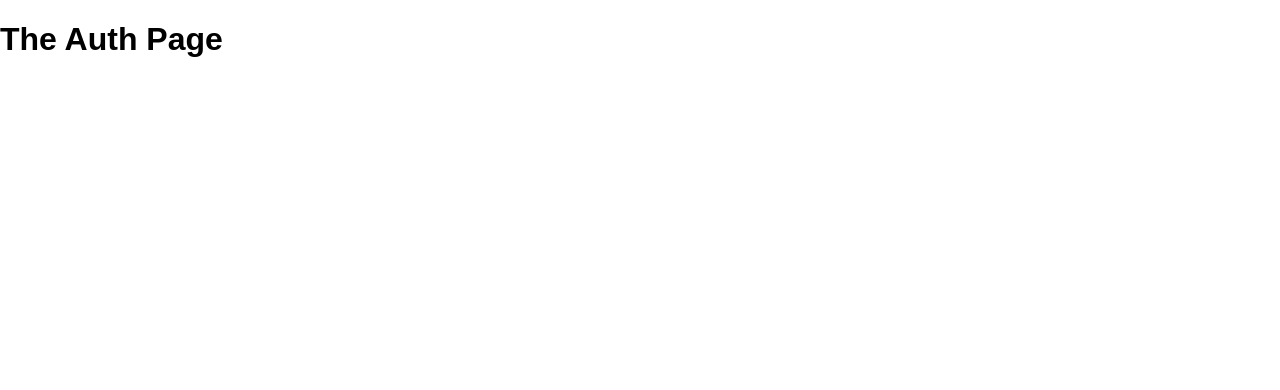
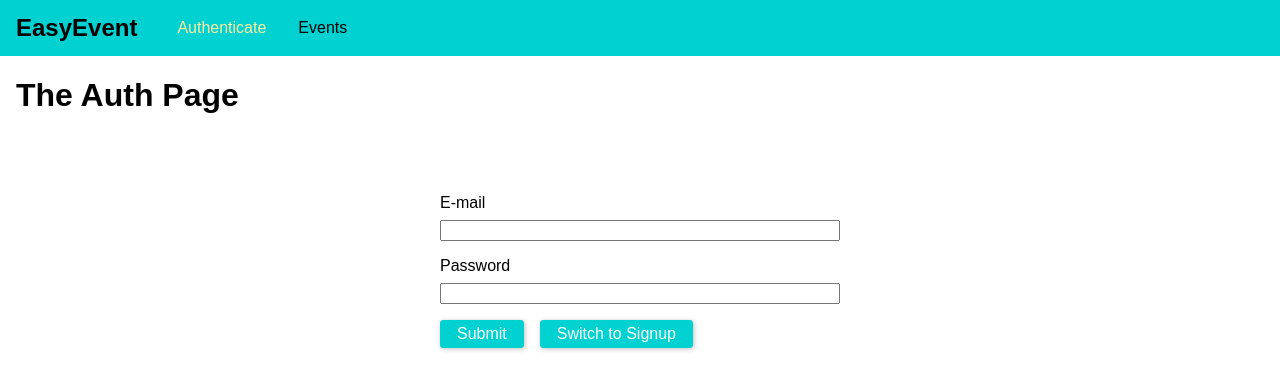
Before and after one commit to StireArLankar/node-react-graphql-mongodb, a React (Create React App) app in the folder frontend/: page /auth in a window 1280 px wide. Shown: the top 390 px of the page. Built offline with nearby package versions, Linux system fonts and the light colour scheme.

Commit message:
added basic authentication

```diff
--- a/frontend/src/App.js
+++ b/frontend/src/App.js
@@ -1,18 +1,39 @@
-import React from 'react'
+import React, { useState } from 'react'
 import { BrowserRouter, Switch, Route, Redirect } from 'react-router-dom'
 import AuthPage from './pages/AuthPage'
 import EventsPage from './pages/EventsPage'
 import BookingsPage from './pages/BookingsPage'
+import Header from './components/Header'
+import AuthContext from './context/auth.context'
+
+const initialState = {
+  token: '',
+  userId: ''
+}
 
 const App = () => {
+  const [state, setState] = useState({ ...initialState })
+
+  const login = ({ token, userId }) => setState({ token, userId })
+  const logout = () => setState({ ...initialState })
+
+  const { token, userId } = state
+
   return (
     <BrowserRouter basename={process.env.PUBLIC_URL}>
-      <Switch>
-        <Redirect from='/' to='/auth' exact />
-        <Route path='/auth' component={AuthPage} />
-        <Route path='/events' component={EventsPage} />
-        <Route path='/bookings' component={BookingsPage} />
-      </Switch>
+      <AuthContext.Provider value={{ token, userId, login, logout }}>
+        <Header />
+        <main>
+          <Switch>
+            {!state.token && <Redirect from='/' to='/auth' exact />}
+            {state.token && <Redirect from='/' to='/events' exact />}
+            {state.token && <Redirect from='/auth' to='/events' exact />}
+            {!state.token && <Route path='/auth' component={AuthPage} />}
+            <Route path='/events' component={EventsPage} />
+            {state.token && <Route path='/bookings' component={BookingsPage} />}
+          </Switch>
+        </main>
+      </AuthContext.Provider>
     </BrowserRouter>
   )
 }
--- /dev/null
+++ b/frontend/src/components/AuthForm/auth.module.css
@@ -0,0 +1,37 @@
+.form {
+  width: 25rem;
+  max-width: 80%;
+  margin: 5rem auto;
+}
+
+.control {
+  margin-bottom: 1rem;
+}
+
+.label {
+  margin-bottom: 0.5rem;
+}
+
+.label,
+.input {
+  width: 100%;
+  display: block;
+}
+
+.button {
+  background-color: #01d1d1;
+  font: inherit;
+  border: 1px solid #01d1d1;
+  border-radius: 3px;
+  padding: 0.25rem 1rem;
+  margin-right: 1rem;
+  box-shadow: 1px 1px 5px rgba(0, 0, 0, 0.25);
+  color: white;
+  cursor: pointer;
+}
+
+.button:hover,
+.button:active {
+  background-color: #01a7a7;
+  border-color: #01a7a7;
+}
--- /dev/null
+++ b/frontend/src/components/AuthForm/index.js
@@ -0,0 +1,120 @@
+import React, { useState, useContext } from 'react'
+import classes from './auth.module.css'
+import AuthContext from '../../context/auth.context'
+
+const initialState = {
+  email: '',
+  password: ''
+}
+
+const getSignUpBody = ({ email, password }) => ({
+  query: `
+    mutation {
+      createUser(userInput: {email: "${email}", password: "${password}"}) {
+        _id
+        email
+        password
+      }
+    }
+  `
+})
+
+const getLoginBody = ({ email, password }) => ({
+  query: `
+    query {
+      login(email: "${email}", password: "${password}") {
+        _id
+        token
+        tokenExpiration
+      }
+    }
+  `
+})
+
+const AuthForm = () => {
+  const [state, setState] = useState({ ...initialState })
+  const [isLogin, setIsLogin] = useState(true)
+
+  const authCtx = useContext(AuthContext)
+
+  const onInputChange = (name) => (evt) => {
+    const value = evt.target.value
+    setState((state) => ({ ...state, [name]: value }))
+  }
+
+  const onModeChange = (evt) => {
+    evt.preventDefault()
+    setIsLogin((state) => !state)
+  }
+
+  const onSubmit = (evt) => {
+    evt.preventDefault()
+    const { email, password } = state
+    if (email.trim().length === 0 || password.trim().length === 0) return
+
+    const requestBody = isLogin ? getLoginBody(state) : getSignUpBody(state)
+
+    fetch('http://localhost:3001/graphql', {
+      method: 'POST',
+      body: JSON.stringify(requestBody),
+      headers: {
+        'Content-Type': 'application/json'
+      }
+    })
+      .then((res) => {
+        if (res.status !== 200 && res.status !== 201) {
+          throw new Error('Failed!')
+        }
+        return res.json()
+      })
+      .then((body) => {
+        if (isLogin) {
+          const { token, _id: userId } = body.data.login
+          authCtx.login({ token, userId })
+        }
+        console.log(body)
+      })
+      .catch((err) => console.log(err))
+
+    setState((state) => ({ ...state, password: '' }))
+  }
+
+  return (
+    <form className={classes.form} onSubmit={onSubmit}>
+      <div className={classes.control}>
+        <label htmlFor='email' className={classes.label}>
+          E-mail
+        </label>
+        <input
+          type='email'
+          id='email'
+          className={classes.input}
+          value={state.email}
+          onChange={onInputChange('email')}
+        />
+      </div>
+      <div className={classes.control}>
+        <label htmlFor='password' className={classes.label}>
+          Password
+        </label>
+        <input
+          type='password'
+          id='password'
+          className={classes.input}
+          value={state.password}
+          onChange={onInputChange('password')}
+        />
+      </div>
+      <div className={classes.actions}>
+        <button type='submit' className={classes.button} onClick={onSubmit}>
+          Submit
+        </button>
+        <button type='button' className={classes.button} onClick={onModeChange}>
+          Switch to {isLogin ? `Signup` : `Login`}
+        </button>
+      </div>
+    </form>
+  )
+}
+
+export default AuthForm
--- /dev/null
+++ b/frontend/src/components/Header/header.module.css
@@ -0,0 +1,39 @@
+.wrapper {
+  position: fixed;
+  left: 0;
+  top: 0;
+  width: 100%;
+  height: 3.5rem;
+  background-color: #01d1d1;
+  padding: 0 1rem;
+  display: flex;
+  align-items: center;
+}
+
+.logo {
+  margin: 0;
+  font-size: 1.5rem;
+  margin-right: 1.5rem;
+}
+
+.list {
+  margin: 0;
+  padding: 0;
+  list-style: none;
+  display: flex;
+}
+
+.item {
+  margin: 0 1rem;
+}
+
+.link {
+  text-decoration: none;
+  color: #000;
+}
+
+.link:hover,
+.link:active,
+.link:global(.active) {
+  color: #fdefa0;
+}
--- /dev/null
+++ b/frontend/src/components/Header/index.js
@@ -0,0 +1,49 @@
+import React, { useContext, Fragment } from 'react'
+import { NavLink } from 'react-router-dom'
+import classes from './header.module.css'
+import AuthContext from '../../context/auth.context'
+
+const Header = () => {
+  const authCtx = useContext(AuthContext)
+
+  const renderAuthLink = () => (
+    <li className={classes.item} key='/auth'>
+      <NavLink to='/auth' className={classes.link}>
+        Authenticate
+      </NavLink>
+    </li>
+  )
+
+  const renderEventsLink = () => (
+    <li className={classes.item} key='/events'>
+      <NavLink to='/events' className={classes.link}>
+        Events
+      </NavLink>
+    </li>
+  )
+
+  const renderBookingsLink = () => (
+    <li className={classes.item} key='/bookings'>
+      <NavLink to='/bookings' className={classes.link}>
+        Bookings
+      </NavLink>
+    </li>
+  )
+
+  return (
+    <header className={classes.wrapper}>
+      <div>
+        <h1 className={classes.logo}>EasyEvent</h1>
+      </div>
+      <nav>
+        <ul className={classes.list}>
+          {!authCtx.token && renderAuthLink()}
+          {renderEventsLink()}
+          {authCtx.token && renderBookingsLink()}
+        </ul>
+      </nav>
+    </header>
+  )
+}
+
+export default Header
--- /dev/null
+++ b/frontend/src/context/auth.context.js
@@ -0,0 +1,10 @@
+import { createContext } from 'react'
+
+const AuthContext = createContext({
+  token: '',
+  userId: '',
+  login: ({ token, userId }) => {},
+  logout: () => {}
+})
+
+export default AuthContext
--- a/frontend/src/index.css
+++ b/frontend/src/index.css
@@ -1,5 +1,9 @@
 body {
   margin: 0;
-  padding: 0;
+  padding: 3.5rem 1rem 0 1rem;
   font-family: sans-serif;
 }
+
+* {
+  box-sizing: border-box;
+}
--- a/frontend/src/pages/AuthPage.js
+++ b/frontend/src/pages/AuthPage.js
@@ -1,9 +1,11 @@
 import React from 'react'
+import AuthForm from '../components/AuthForm'
 
 const AuthPage = () => {
   return (
     <div>
       <h1>The Auth Page</h1>
+      <AuthForm />
     </div>
   )
 }
```
Also changed, not shown: 2 other files (tests, documents, lock files or other folders).
